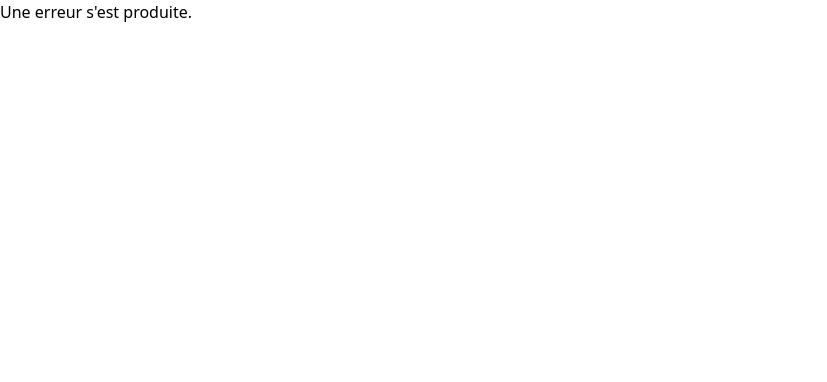
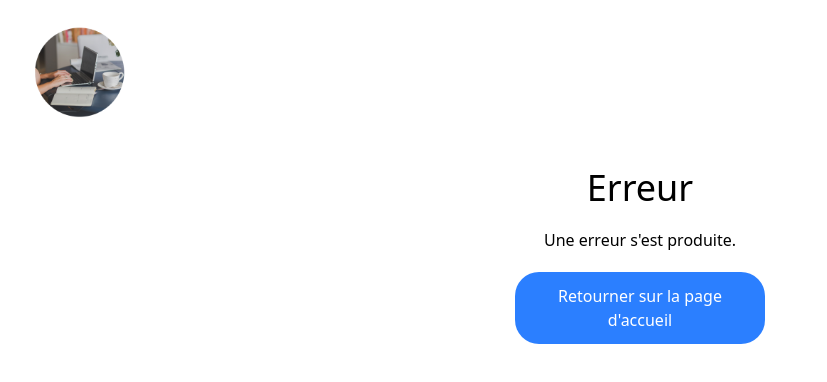
Before and after one commit to jenniferadamski/blog-with-nextjs, a Next.js app: page /error in a window 1280 px wide. Shown: the top 382 px of the page, without its empty margins (0-827 px from the left). Built offline with nearby package versions, Linux system fonts and the light colour scheme.

Commit message:
Added some CSS to the Error Page

```diff
--- a/app/error/page.tsx
+++ b/app/error/page.tsx
@@ -1,5 +1,22 @@
 'use client';
 
+import Link from "next/link";
+import Logo from "../_ui/Logo";
+
 export default function ErrorPage() {
-    return <p>Une erreur s&apos;est produite.</p>
+    return (
+        <>
+            <div className="px-8 pt-6 pb-12 w-40">
+                <Logo />
+            </div>
+            <section className="flex flex-col items-center m-auto w-100/100 md:w-80/100 lg:w-70/100 xl:w-60/100">
+                <h1 className="mb-5 text-4xl">Erreur</h1>
+                <p className="mb-5">Une erreur s&apos;est produite.</p>
+
+                <Link href="/" className="bg-blue-500 hover:bg-sky-700 cursor-pointer m-auto p-3 rounded-3xl text-center text-white w-60/100 md:w-50/100 lg:w-40/100 xl:w-30/100 min-w-[250px] max-w-[250px]">
+                    Retourner sur la page d&apos;accueil
+                </Link>
+            </section>
+        </>
+    )
 }
--- a/app/login/actions.ts
+++ b/app/login/actions.ts
@@ -7,7 +7,6 @@ import { revalidatePath } from "next/cache";
 export async function login (formData: FormData) {
     const supabase = await createClient();
 
-    // @TODO : réécrire avec Zod
     const data = {
         email: formData.get('email') as string,
         password: formData.get('password') as string,
--- a/app/login/page.tsx
+++ b/app/login/page.tsx
@@ -4,7 +4,7 @@ import { login } from "./actions";
 export default function LoginPage() {
     return (
         <>
-            <div className="px-8 pt-6 pb-12 w-40 ">
+            <div className="px-8 pt-6 pb-12 w-40">
                 <Logo />
             </div>
 
```
